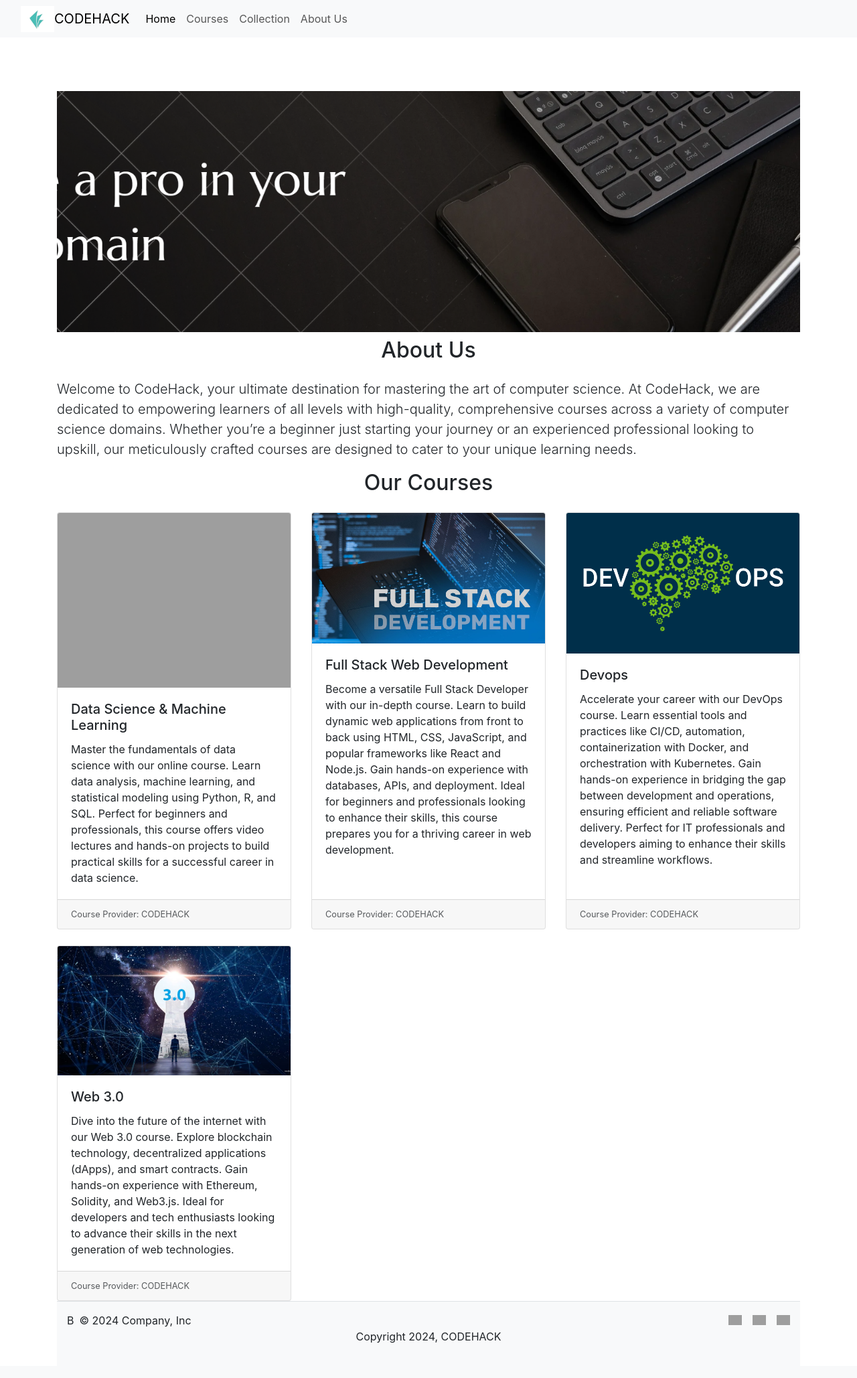
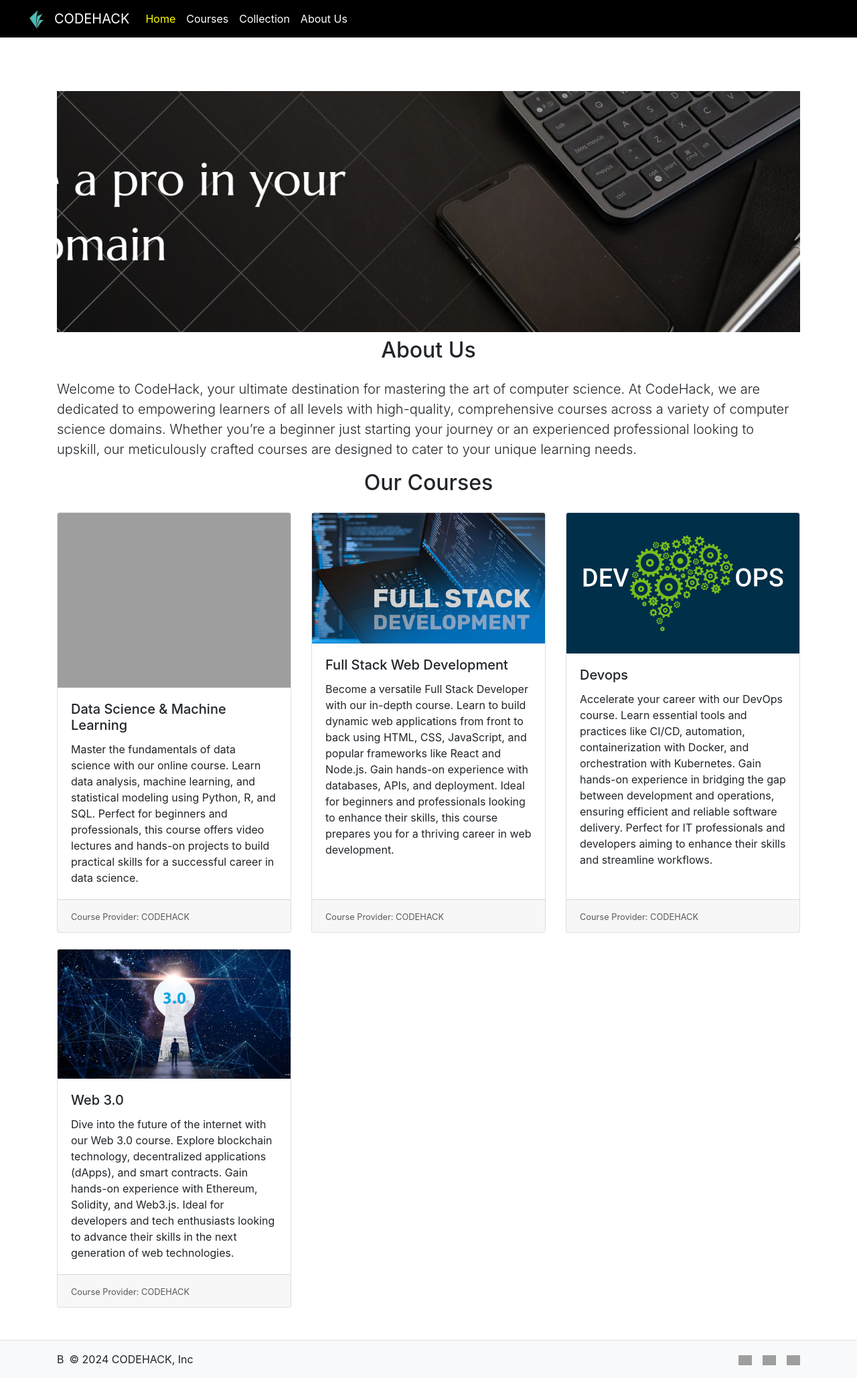
Before and after one commit to Kishor-J-K/web_project, a Flask app: page / in a window 1280 px wide. Shown: the whole page at 67% size. Before the commit the page ends 2006 px from the top, so only its background shows below. Run offline with Flask 3, Linux system fonts and the light colour scheme; some libraries are stand-ins or nearby versions; grey boxes are pictures that could not be loaded.

Commit message:
made changes in navbar

```diff
--- a/templates/footer.html
+++ b/templates/footer.html
@@ -4,7 +4,7 @@
     <div class="container d-flex justify-content-between align-items-center">
         <div class="left d-flex align-items-center">
             <div class="icon mr-2">B</div>
-            <div>&copy; 2024 Company, Inc</div>
+            <div>&copy; 2024 CODEHACK, Inc</div>
         </div>
 
         <div class="social-icons d-flex">
@@ -21,7 +21,4 @@
             </a>
         </div>
     </div>
-    <div>
-        <p class="text-center">Copyright 2024, CODEHACK</p>
-    </div>
 </div>
--- a/templates/home.html
+++ b/templates/home.html
@@ -1,46 +1,47 @@
-<!DOCTYP html>
-<html>
+<!DOCTYPE html>
+<html lang="en">
 <head>
+    <meta charset="UTF-8">
+    <meta name="viewport" content="width=device-width, initial-scale=1.0">
     <title>WEB PROJECT</title>
-    <meta name="viewport" content="width=device-width, initial-scale=1">
     <link href="https://cdn.jsdelivr.net/npm/bootstrap@5.3.3/dist/css/bootstrap.min.css" rel="stylesheet" integrity="sha384-QWTKZyjpPEjISv5WaRU9OFeRpok6YctnYmDr5pNlyT2bRjXh0JMhjY6hW+ALEwIH" crossorigin="anonymous">
-
     <style>
-  #banner{
-    object-fit:cover;
-    width:100%;
-    height:360px;
+        #banner {
+            width: 100%;
+            height: 360px;
+            object-fit: cover;
+        }
+        .navbar-custom {
+            background-color: black;
+        }
+        .navbar-custom .navbar-brand,
+        .navbar-custom .nav-link {
+            color: white;
+        }
+        .navbar-custom .nav-link.active {
+            color: #ff0; /* Optional: Highlight the active link with a different color */
         }
     </style>
-
 </head>
 <body>
     {% include 'nav.html' %}
-
     <div class="container">
-
-    <!-- <h1 class="text-center mt-2 mb-4"">{{company_name}}</h1> -->
         <div class="text-right mb-4 mt-2">
-    <!-- <button type="button" class="btn btn-primary "
-      style="--bs-btn-padding-y: .25rem; --bs-btn-padding-x: .5rem; --bs-btn-font-size: .75rem;">Contact Us</button> -->
         </div>
-    <img class="img-fluid" id="banner" src="static/banner.png">
-    <h2 class="text-center mt-2 mb-4"">About Us</h2>
-
-    <p class="lead" >
+        <img class="img-fluid" id="banner" src="static/banner.png" alt="Banner">
+        <h2 class="text-center mt-2 mb-4">About Us</h2>
+        <p class="lead">
             Welcome to CodeHack, your ultimate destination for mastering the art of computer science. At CodeHack, we are dedicated to empowering learners of all levels with high-quality, comprehensive courses across a variety of computer science domains. Whether you’re a beginner just starting your journey or an experienced professional looking to upskill, our meticulously crafted courses are designed to cater to your unique learning needs.
         </p>
-
-    <h2 class="text-center mt-2 mb-4"">Our Courses</h2>
-
+        <h2 class="text-center mt-2 mb-4">Our Courses</h2>
         <div class="row row-cols-1 row-cols-md-3 g-4">
             {% for course in courses %}
             <div class="col">
                 <div class="card h-100">
-           <img src="{{course['image']}}" class="card-img-top" alt="...">
+                    <img src="{{ course['image'] }}" class="card-img-top" alt="Course Image">
                     <div class="card-body">
-             <h5 class="card-title">{{course['title']}}</h5>
-             <p class="card-text">{{course['description']}}</p>
+                        <h5 class="card-title">{{ course['title'] }}</h5>
+                        <p class="card-text">{{ course['description'] }}</p>
                     </div>
                     <div class="card-footer">
                         <small class="text-body-secondary">Course Provider: CODEHACK</small>
@@ -49,8 +50,9 @@
             </div>
             {% endfor %}
         </div>
-
-     {% include['footer.html']%}
+    </div>
+    <div class="mt-5">
+        {% include 'footer.html' %}
     </div>
 </body>
 </html>
--- a/templates/nav.html
+++ b/templates/nav.html
@@ -1,6 +1,6 @@
-<nav class="navbar navbar-expand-lg bg-body-tertiary">
+<nav class="navbar navbar-expand-lg navbar-custom">
   <div class="container-fluid">
-    <img src="static/logo.png" alt="logo" width="50" height="39" class="d-inline-block align-text-top"" >
+    <img src="static/logo-removebg-preview.png" alt="logo" width="50" height="39" class="d-inline-block align-text-top">
     <a class="navbar-brand" href="#">CODEHACK</a>
     <button class="navbar-toggler" type="button" data-bs-toggle="collapse" data-bs-target="#navbarNav" aria-controls="navbarNav" aria-expanded="false" aria-label="Toggle navigation">
       <span class="navbar-toggler-icon"></span>
```
Also changed, not shown: static/logo-removebg-preview.png (added), static/logo.png (deleted). Lines whose indentation alone changed are shown as unchanged.
